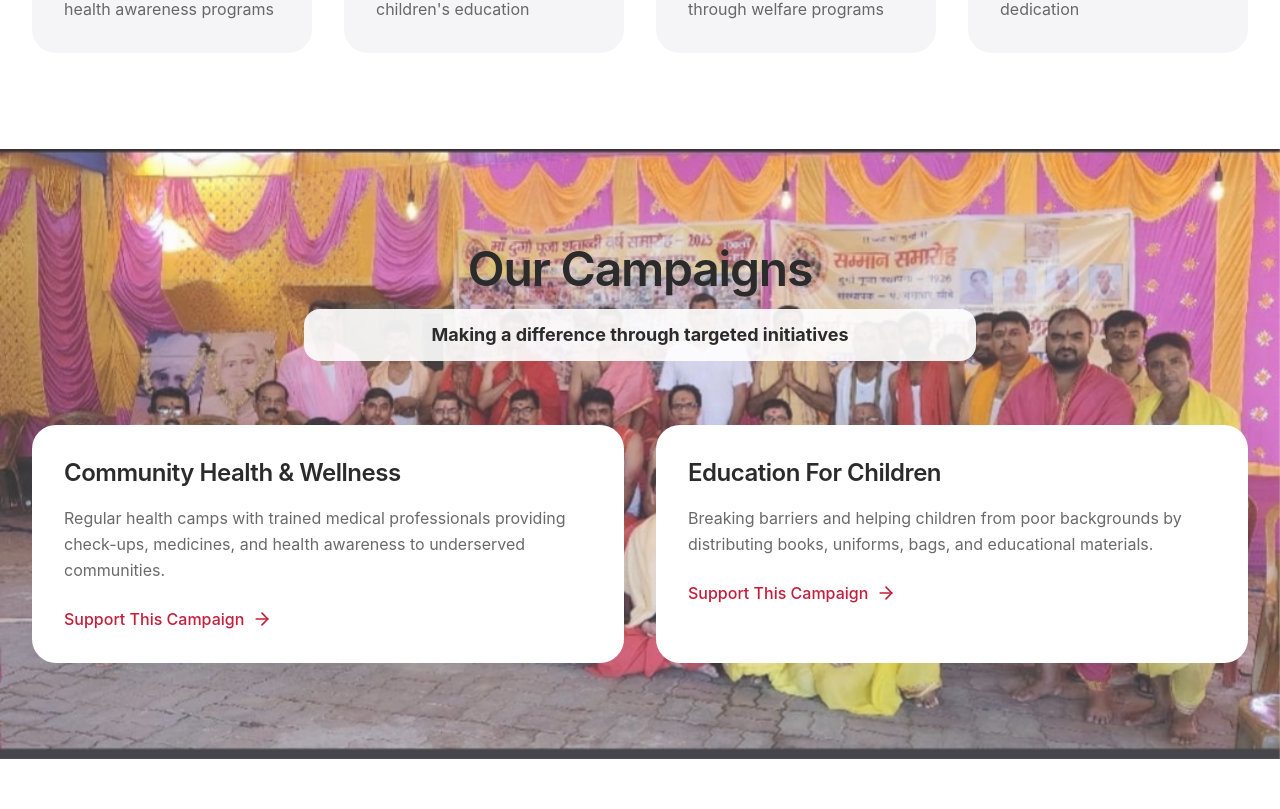
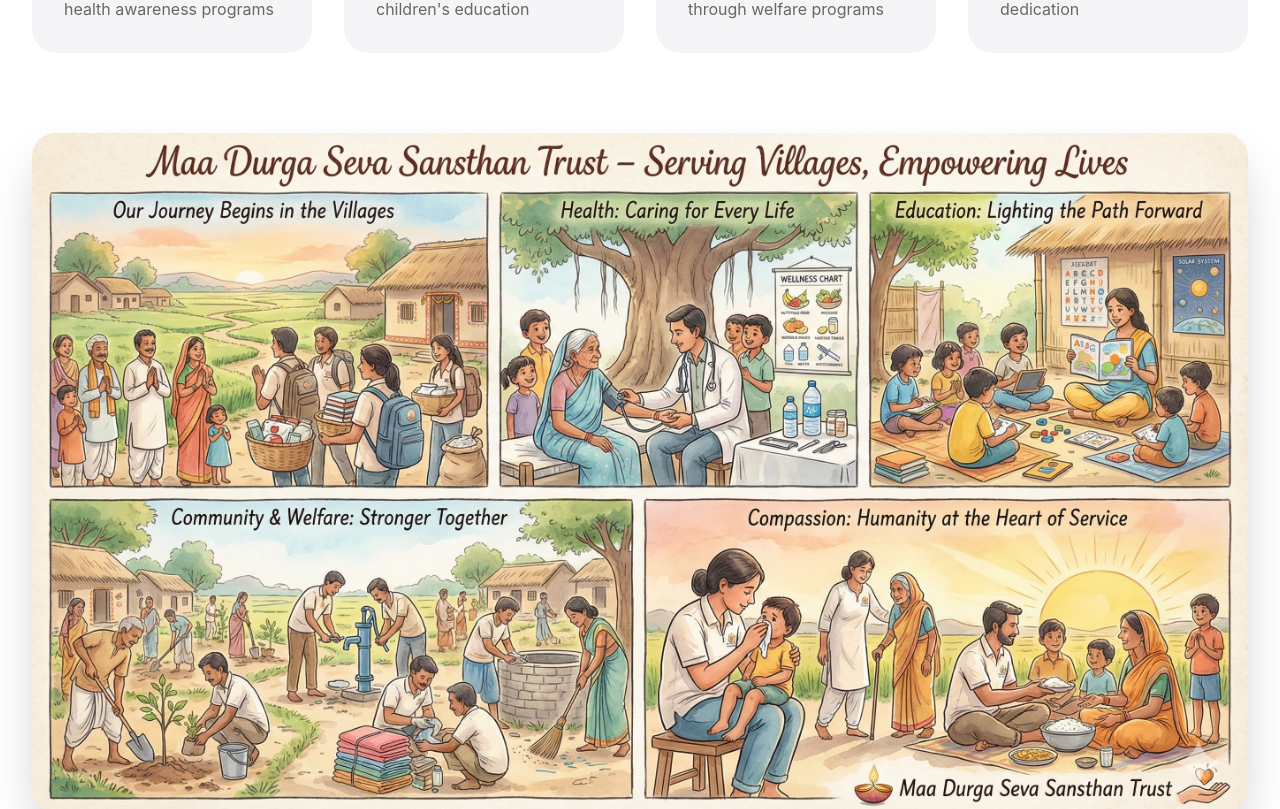
Before and after one commit to mdsst-org/mdsst-website, a Next.js app: page / in a window 1280 px wide. Shown: the part 1291-2100 px from the top of the page. Built offline with nearby package versions, Linux system fonts and the light colour scheme.

Commit message:
Add comic presentation image to About section

```diff
--- a/app/page.tsx
+++ b/app/page.tsx
@@ -120,6 +120,26 @@ export default function Home() {
               </motion.div>
             ))}
           </div>
+
+          {/* Comic Presentation Image */}
+          <motion.div
+            initial={{ opacity: 0, scale: 0.95 }}
+            whileInView={{ opacity: 1, scale: 1 }}
+            viewport={{ once: true }}
+            transition={{ duration: 0.8, delay: 0.2 }}
+            className="mt-20"
+          >
+            <div className="relative w-full rounded-3xl overflow-hidden shadow-2xl">
+              <Image
+                src="/images/comicPresentation.jpg"
+                alt="MDSST Comic Presentation - Our Journey and Impact"
+                width={1200}
+                height={675}
+                className="w-full h-auto"
+                priority
+              />
+            </div>
+          </motion.div>
         </div>
       </section>
 
```
